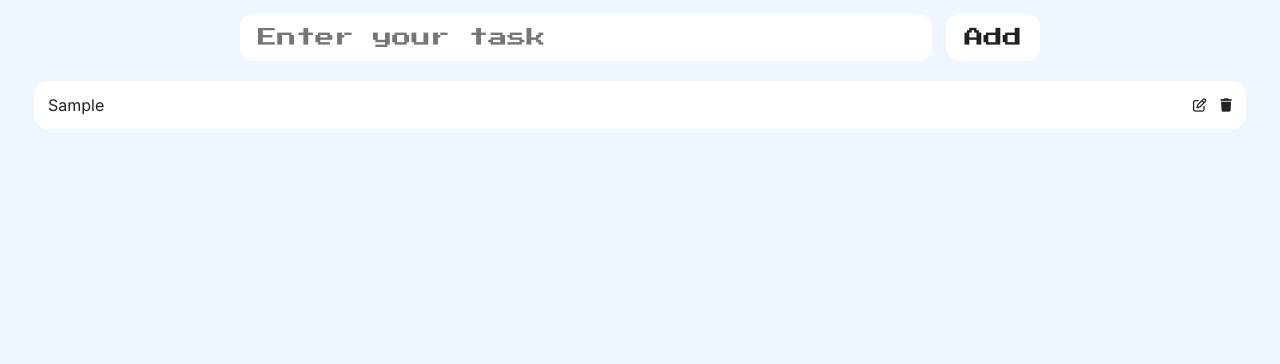
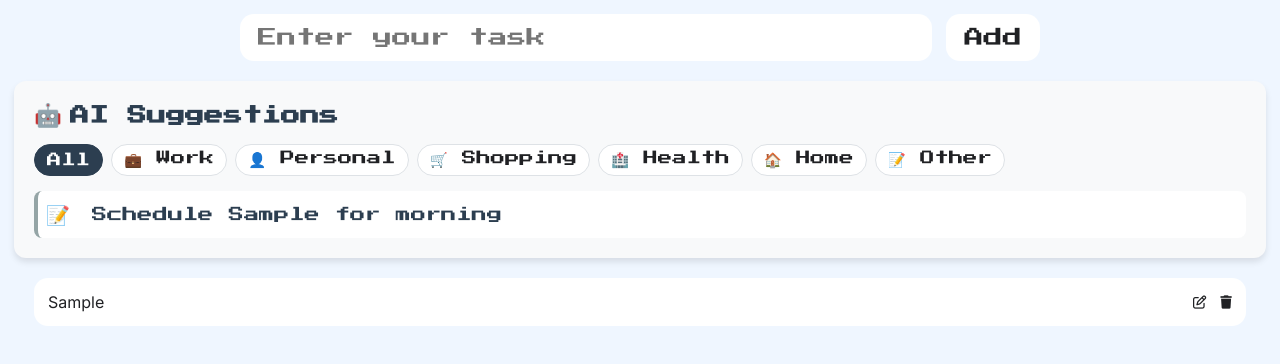
Before and after one commit to AhmedImtiazKhan/cool-todolist, a React (Vite) app: page / in a window 1280 px wide. Both pictures are taken after typing "Sample" into the empty fields and a click on the button "Add". Shown: the top 364 px of the page. Built offline with nearby package versions, Linux system fonts and the light colour scheme.

Commit message:
Added Ai prediction for work

```diff
--- a/package.json
+++ b/package.json
@@ -15,8 +15,8 @@
   },
   "devDependencies": {
     "@eslint/js": "^9.11.1",
-    "@types/react": "^18.3.10",
-    "@types/react-dom": "^18.3.0",
+    "@types/react": "^18.3.23",
+    "@types/react-dom": "^18.3.7",
     "@vitejs/plugin-react": "^4.3.2",
     "eslint": "^9.11.1",
     "eslint-plugin-react-hooks": "^5.1.0-rc.0",
--- a/src/App.tsx
+++ b/src/App.tsx
@@ -1,59 +1,69 @@
-import { useState, useEffect } from "react";
+import React, { useState, useEffect } from "react";
 import TodoInput from "./components/TodoInput";
 import TodoList from "./components/TodoList";
+import AISuggestions from "./components/AISuggestions";
 
 // Define the type for a todo item (string for simplicity)
 type Todo = string;
 
-function App() {
+function App(): React.ReactElement {
   // Explicitly define the type for the todos array as an array of strings
   const [todos, setTodos] = useState<Todo[]>([]); // Empty array initially
   const [todoValue, setTodoValue] = useState(""); // Empty string initially
 
-  function persistData(newList: [...string[], any]) {
+  function persistData(newList: Todo[]) {
     localStorage.setItem("todos", JSON.stringify({ todos: newList }));
   }
+
   // Function to add new todos
-  function handleAddTodos(newTodo: any) {
-    const newTodoList: [...string[], any] = [...todos, newTodo];
+  function handleAddTodos(newTodo: string) {
+    const newTodoList = [...todos, newTodo];
     persistData(newTodoList);
     setTodos(newTodoList);
   }
 
   // Function to delete a todo through index
-  function handleDeleteTodos(index: any) {
-    const newTodoList: any = todos.filter(
-      (_, todoIndex) => todoIndex !== index
+  function handleDeleteTodos(index: number) {
+    const newTodoList = todos.filter(
+      (_: string, todoIndex: number) => todoIndex !== index
     );
     persistData(newTodoList);
     setTodos(newTodoList);
   }
 
-  function handleEditTodos(index: any) {
+  function handleEditTodos(index: number) {
     const valueToBeEdited = todos[index];
     setTodoValue(valueToBeEdited);
     handleDeleteTodos(index);
+  }
+
+  function handleSuggestionClick(suggestion: string) {
+    handleAddTodos(suggestion);
   }
 
   useEffect(() => {
     if (!localStorage) {
       return;
     }
-    let localTodos: any = localStorage.getItem("todos");
+    const localTodos = localStorage.getItem("todos");
     if (!localTodos) {
       return;
     }
-    localTodos = JSON.parse(localTodos).todos;
-    setTodos(localTodos);
+    const parsedTodos = JSON.parse(localTodos).todos as Todo[];
+    setTodos(parsedTodos);
   }, []);
 
   return (
-    <>
+    <React.Fragment>
       <main>
         <TodoInput
           handleAddTodos={handleAddTodos}
           todoValue={todoValue}
           setTodoValue={setTodoValue}
+        />
+        <AISuggestions
+          todos={todos}
+          onSuggestionClick={handleSuggestionClick}
         />
         <TodoList
           handleEditTodos={handleEditTodos}
@@ -61,7 +71,7 @@ function App() {
           todos={todos}
         />
       </main>
-    </>
+    </React.Fragment>
   );
 }
 
--- /dev/null
+++ b/src/components/AISuggestions.tsx
@@ -0,0 +1,185 @@
+import React, { useState, useEffect } from 'react';
+
+interface AISuggestionsProps {
+  todos: string[];
+  onSuggestionClick: (suggestion: string) => void;
+}
+
+interface Suggestion {
+  text: string;
+  category: string;
+  priority: number;
+}
+
+const CATEGORIES = {
+  WORK: '💼 Work',
+  PERSONAL: '👤 Personal',
+  SHOPPING: '🛒 Shopping',
+  HEALTH: '🏥 Health',
+  HOME: '🏠 Home',
+  OTHER: '📝 Other'
+};
+
+const TIME_PATTERNS = {
+  MORNING: ['morning', 'breakfast', 'wake up', 'early'],
+  AFTERNOON: ['afternoon', 'lunch', 'noon'],
+  EVENING: ['evening', 'dinner', 'night', 'late']
+};
+
+export default function AISuggestions({ todos, onSuggestionClick }: AISuggestionsProps): React.ReactElement | null {
+  const [suggestions, setSuggestions] = useState<Suggestion[]>([]);
+  const [usedSuggestions, setUsedSuggestions] = useState<Set<string>>(new Set());
+  const [selectedCategory, setSelectedCategory] = useState<string | null>(null);
+
+  useEffect(() => {
+    if (todos.length === 0) return;
+
+    const patterns = analyzePatterns(todos);
+    const newSuggestions = generateSuggestions(patterns, todos);
+    const filteredSuggestions = newSuggestions.filter(suggestion => !usedSuggestions.has(suggestion.text));
+    setSuggestions(filteredSuggestions);
+  }, [todos, usedSuggestions]);
+
+  const analyzePatterns = (todos: string[]): string[] => {
+    const words = todos.join(' ').toLowerCase().split(/\s+/);
+    const wordFrequency = new Map<string, number>();
+    const bigrams = new Map<string, number>();
+
+    // Analyze single words
+    words.forEach(word => {
+      if (word.length > 3) {
+        wordFrequency.set(word, (wordFrequency.get(word) || 0) + 1);
+      }
+    });
+
+    // Analyze word pairs (bigrams)
+    for (let i = 0; i < words.length - 1; i++) {
+      if (words[i].length > 3 && words[i + 1].length > 3) {
+        const bigram = `${words[i]} ${words[i + 1]}`;
+        bigrams.set(bigram, (bigrams.get(bigram) || 0) + 1);
+      }
+    }
+
+    // Combine and sort patterns
+    const patterns = [
+      ...Array.from(wordFrequency.entries()),
+      ...Array.from(bigrams.entries())
+    ].sort((a, b) => b[1] - a[1])
+     .slice(0, 8)
+     .map(([pattern]) => pattern);
+
+    return patterns;
+  };
+
+  const categorizeTodo = (todo: string): string => {
+    const lowerTodo = todo.toLowerCase();
+
+    if (lowerTodo.match(/\b(meeting|project|work|office|deadline|report)\b/)) return CATEGORIES.WORK;
+    if (lowerTodo.match(/\b(buy|shop|store|market|groceries)\b/)) return CATEGORIES.SHOPPING;
+    if (lowerTodo.match(/\b(exercise|workout|gym|health|doctor|medicine)\b/)) return CATEGORIES.HEALTH;
+    if (lowerTodo.match(/\b(clean|house|home|room|laundry|dishes)\b/)) return CATEGORIES.HOME;
+    if (lowerTodo.match(/\b(family|friend|social|party|event)\b/)) return CATEGORIES.PERSONAL;
+
+    return CATEGORIES.OTHER;
+  };
+
+  const getTimeBasedSuggestion = (todo: string): string | null => {
+    const lowerTodo = todo.toLowerCase();
+    const currentHour = new Date().getHours();
+
+    if (currentHour < 12 && !lowerTodo.match(/\b(morning|breakfast)\b/)) {
+      return `Schedule ${todo} for morning`;
+    } else if (currentHour < 17 && !lowerTodo.match(/\b(afternoon|lunch)\b/)) {
+      return `Plan ${todo} for afternoon`;
+    } else if (!lowerTodo.match(/\b(evening|dinner|night)\b/)) {
+      return `Set ${todo} for evening`;
+    }
+
+    return null;
+  };
+
+  const generateSuggestions = (patterns: string[], todos: string[]): Suggestion[] => {
+    const suggestions: Suggestion[] = [];
+
+    patterns.forEach(pattern => {
+      const relatedTodos = todos.filter(todo =>
+        todo.toLowerCase().includes(pattern.toLowerCase())
+      );
+
+      relatedTodos.forEach(todo => {
+        const category = categorizeTodo(todo);
+        const timeSuggestion = getTimeBasedSuggestion(todo);
+
+        if (timeSuggestion && !usedSuggestions.has(timeSuggestion)) {
+          suggestions.push({
+            text: timeSuggestion,
+            category,
+            priority: 2
+          });
+        }
+
+        const words = todo.split(' ');
+        if (words.length > 2) {
+          const newSuggestion = `Complete ${words.slice(1).join(' ')}`;
+          if (!usedSuggestions.has(newSuggestion)) {
+            suggestions.push({
+              text: newSuggestion,
+              category,
+              priority: 1
+            });
+          }
+        }
+      });
+    });
+
+    return suggestions
+      .sort((a, b) => b.priority - a.priority)
+      .slice(0, 5);
+  };
+
+  const handleSuggestionClick = (suggestion: Suggestion) => {
+    setUsedSuggestions(prev => new Set([...prev, suggestion.text]));
+    onSuggestionClick(suggestion.text);
+  };
+
+  const filteredSuggestions = selectedCategory
+    ? suggestions.filter(s => s.category === selectedCategory)
+    : suggestions;
+
+  if (filteredSuggestions.length === 0) return null;
+
+  return (
+    <div className="ai-suggestions">
+      <h3>AI Suggestions</h3>
+      <div className="category-filters" onClick={(e) => e.stopPropagation()}>
+        <button
+          className={!selectedCategory ? 'active' : ''}
+          onClick={() => setSelectedCategory(null)}
+        >
+          All
+        </button>
+        {Object.values(CATEGORIES).map(category => (
+          <button
+            key={category}
+            className={selectedCategory === category ? 'active' : ''}
+            onClick={() => setSelectedCategory(category)}
+          >
+            {category}
+          </button>
+        ))}
+      </div>
+      <div className="suggestions-container">
+        <ul>
+          {filteredSuggestions.map((suggestion, index) => (
+            <li key={index} className={`suggestion-item ${suggestion.category.toLowerCase()}`}>
+              <span className="category-icon">{suggestion.category.split(' ')[0]}</span>
+              <button onClick={() => handleSuggestionClick(suggestion)}>
+                {suggestion.text}
+              </button>
+            </li>
+          ))}
+        </ul>
+      </div>
+    </div>
+  );
+}
--- a/src/components/TodoInput.tsx
+++ b/src/components/TodoInput.tsx
@@ -1,5 +1,12 @@
-export default function TodoInput(props: any) {
-  const { handleAddTodos, todoValue, setTodoValue } = props;
+import React from 'react';
+
+interface TodoInputProps {
+  handleAddTodos: (todo: string) => void;
+  todoValue: string;
+  setTodoValue: (value: string) => void;
+}
+
+export default function TodoInput({ handleAddTodos, todoValue, setTodoValue }: TodoInputProps): React.ReactElement {
   // const [todoValue, setTodoValue] = useState('')  // Add useState for input value
 
   function handleAdd() {
@@ -10,7 +17,7 @@ export default function TodoInput(props: any) {
     }
   }
 
-  function handleKeyPress(e: any) {
+  function handleKeyPress(e: React.KeyboardEvent<HTMLInputElement>) {
     if (e.key === "Enter") {
       if (todoValue.trim() !== "") {
         handleAdd();
@@ -24,7 +31,7 @@ export default function TodoInput(props: any) {
     <header>
       <input
         value={todoValue}
-        onChange={(e) => setTodoValue(e.target.value)}
+        onChange={(e: React.ChangeEvent<HTMLInputElement>) => setTodoValue(e.target.value)}
         onKeyPress={handleKeyPress}
         placeholder="Enter your task"
       />
--- a/src/index.css
+++ b/src/index.css
@@ -103,7 +103,115 @@ p {
   opacity: 0.7;
 }
 
+.ai-suggestions {
+  margin: 20px 0;
+  padding: 20px;
+  background-color: #f8f9fa;
+  border-radius: 12px;
+  box-shadow: 0 4px 6px rgba(0, 0, 0, 0.1);
+}
 
+.ai-suggestions h3 {
+  color: #2c3e50;
+  margin-bottom: 15px;
+  font-size: 1.2rem;
+  display: flex;
+  align-items: center;
+  gap: 8px;
+}
+
+.ai-suggestions h3::before {
+  content: '🤖';
+  font-size: 1.4rem;
+}
+
+.category-filters {
+  display: flex;
+  gap: 8px;
+  flex-wrap: wrap;
+  margin-bottom: 15px;
+  position: relative;
+  z-index: 2;
+}
+
+.suggestions-container {
+  position: relative;
+  z-index: 1;
+}
+
+.category-filters button {
+  padding: 6px 12px;
+  border: 1px solid #dee2e6;
+  border-radius: 20px;
+  background-color: white;
+  cursor: pointer;
+  transition: all 0.2s ease;
+  font-size: 0.9rem;
+}
+
+.category-filters button:hover {
+  background-color: #e9ecef;
+  transform: translateY(-1px);
+}
+
+.category-filters button.active {
+  background-color: #2c3e50;
+  color: white;
+  border-color: #2c3e50;
+}
+
+.ai-suggestions ul {
+  list-style: none;
+  padding: 0;
+  margin: 0;
+  display: flex;
+  flex-direction: column;
+  gap: 8px;
+}
+
+.suggestion-item {
+  display: flex;
+  align-items: center;
+  gap: 10px;
+  padding: 8px;
+  border-radius: 8px;
+  background-color: white;
+  transition: all 0.2s ease;
+}
+
+.suggestion-item:hover {
+  transform: translateX(5px);
+  box-shadow: 0 2px 4px rgba(0, 0, 0, 0.05);
+}
+
+.suggestion-item.work { border-left: 4px solid #3498db; }
+.suggestion-item.personal { border-left: 4px solid #e74c3c; }
+.suggestion-item.shopping { border-left: 4px solid #2ecc71; }
+.suggestion-item.health { border-left: 4px solid #9b59b6; }
+.suggestion-item.home { border-left: 4px solid #f1c40f; }
+.suggestion-item.other { border-left: 4px solid #95a5a6; }
+
+.category-icon {
+  font-size: 1.2rem;
+  min-width: 24px;
+  text-align: center;
+}
+
+.suggestion-item button {
+  flex: 1;
+  text-align: left;
+  background: none;
+  border: none;
+  padding: 8px 12px;
+  cursor: pointer;
+  color: #2c3e50;
+  font-size: 0.95rem;
+  transition: color 0.2s ease;
+}
+
+.suggestion-item button:hover {
+  color: #3498db;
+}
 
 @media (min-width: 640px) {
 
```
Also changed, not shown: 1 other file (tests, documents, lock files or other folders).
